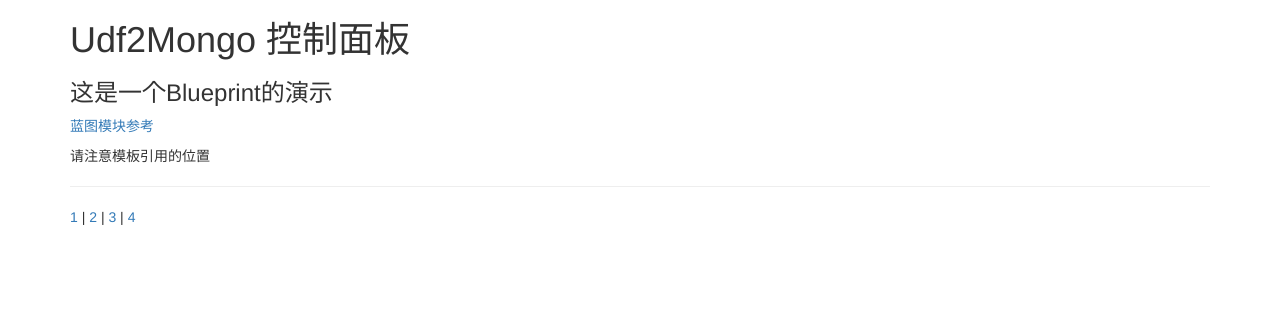
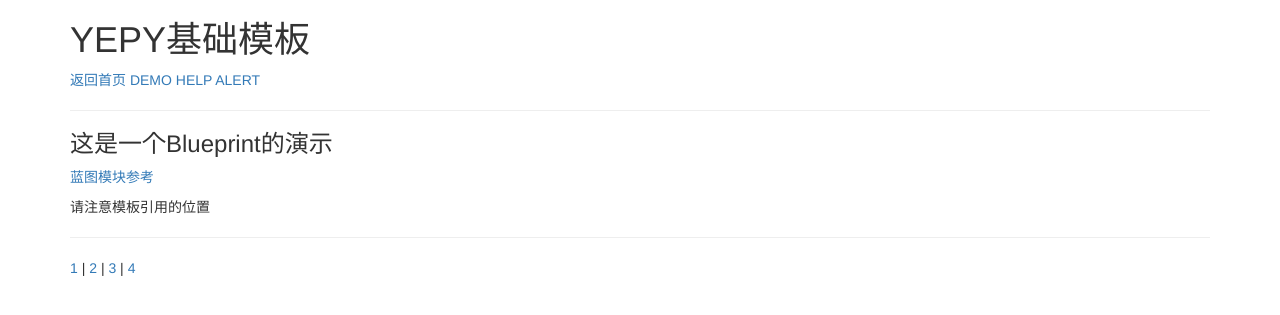
Before and after one commit to jimmydong/YEPY, a Python web app: template demo/templates/index.html in a window 1280 px wide. Shown: the top 315 px of the page. Run offline with Jinja, Linux system fonts and the light colour scheme; the template is opened without the code that fills it, so the values that code supplies are empty; some libraries are stand-ins or nearby versions.

Commit message:
0.1 finnal!

```diff
--- a/demo/templates/template_base_bootstrap.html
+++ b/demo/templates/template_base_bootstrap.html
@@ -13,12 +13,15 @@
 {% block body %}
 <div class="container">
 	{% block navi %}
-	<h1>Udf2Mongo 控制面板</h1>
+	<h1>YEPY基础模板</h1>
+	<div><a href="/">返回首页</a> <a href="/demo">DEMO</a> <a href="/demo/help">HELP</a> <a href="/demo/help/?alert=just_a_test">ALERT</a><hr/></div>
 	{% endblock%}
 	{% block content %}
-	<code>
-	{{out.data}}
-	</code>
+	<p>
+	欢迎使用YEPY。请参考：<a href="http://docs.jinkan.org/docs/flask/index.html">Flask框架</a>，<a href="http://docs.jinkan.org/docs/jinja2/templates.html">Jinja2模板</a>。<br/>
+	<a href="http://flask.pocoo.org/extensions/">浏览更多可用模块</a>
+	</p>
+	<img src="/static/demo.jpg">
 	{% endblock %}
 </div>
 {% endblock %}
```
Also changed, not shown: 1 other file.
